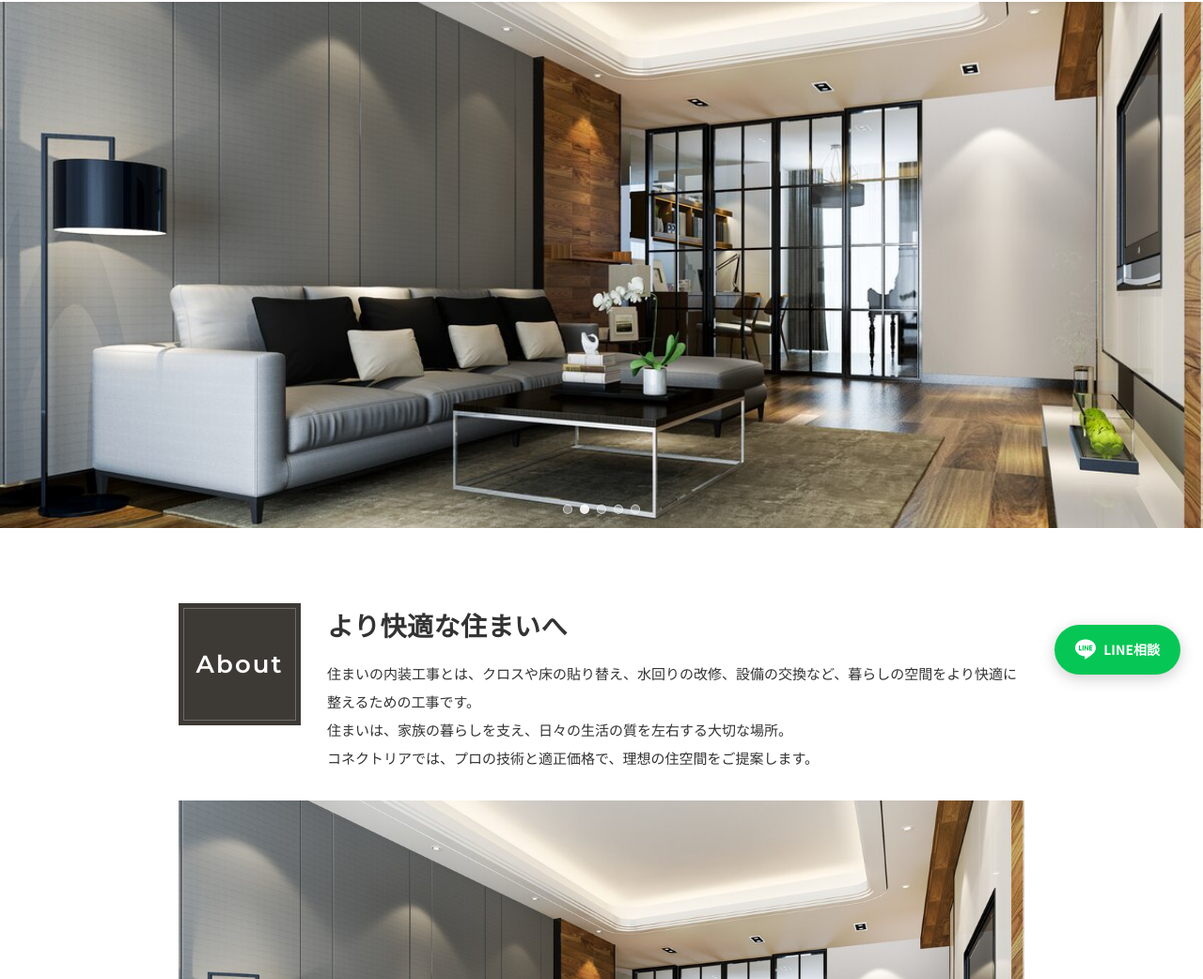
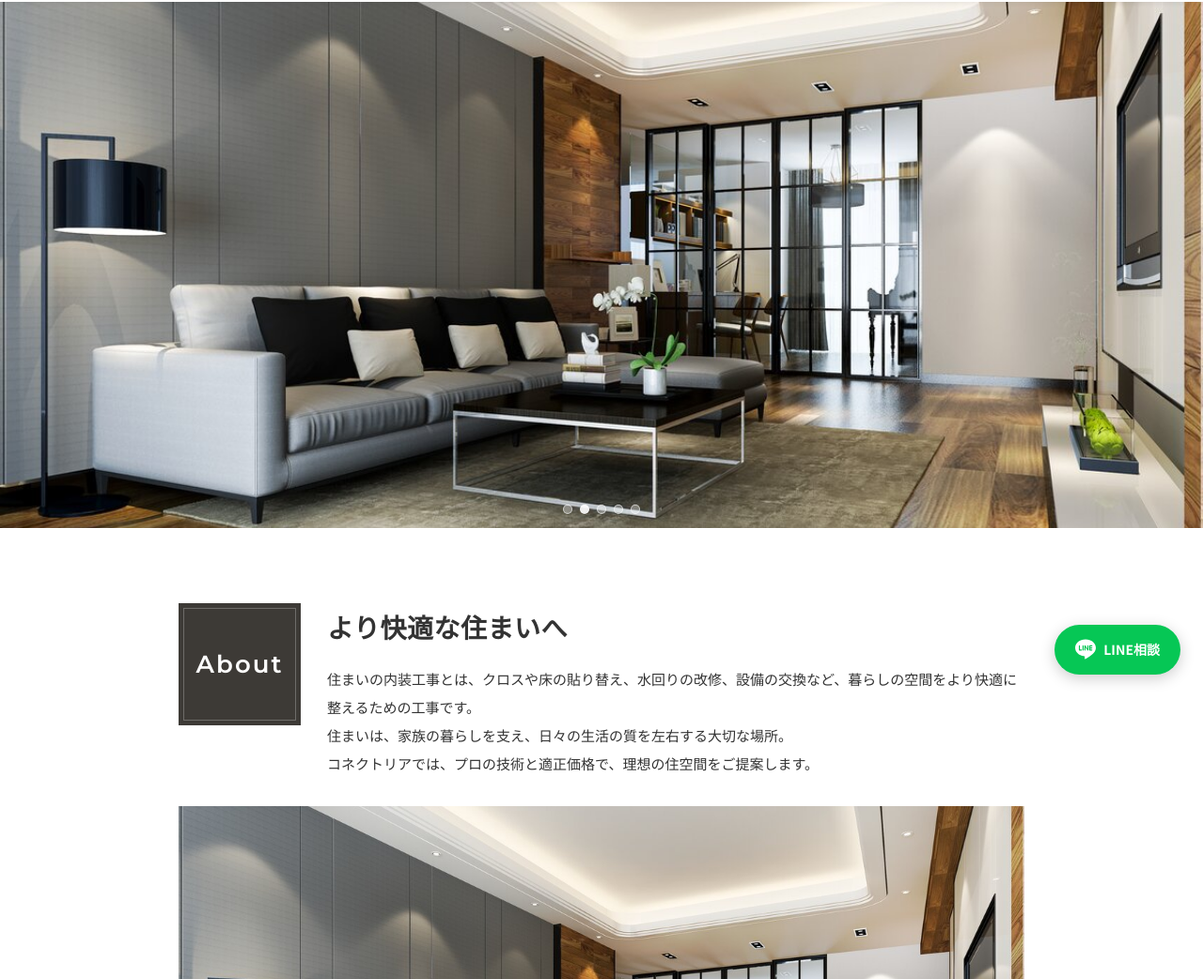
Before and after one commit to hoshizaemonn/connectrea-lp, a plain HTML site: page index.html in a window 1280 px wide. Shown: the part 58-1100 px from the top of the page at 94% size. Drawn offline with Linux system fonts and the light colour scheme.

Commit message:
SP About前のレイアウトに復元 & PC版はrv21.jp参考レイアウトに
- SP: Aboutラベル+見出し横並び → 説明文フル幅で下に（display:contentsで実現）
- PC: Aboutラベル左 + 見出し+説明文を右に縦配置（flex-direction:column）
- HTML構造は1つのまま、CSSのみで切り替え

Co-Authored-By: Claude Opus 4.6 <noreply@anthropic.com>

```diff
--- a/index.html
+++ b/index.html
@@ -96,7 +96,7 @@
     /* ===== ABOUT（PDFデザイン） ===== */
     .about { padding: 50px 28px; }
     .about-inner { max-width: 900px; margin: 0 auto; }
-    .about-top { display: flex; align-items: flex-start; gap: 20px; margin-bottom: 0; }
+    .about-top { display: flex; align-items: center; gap: 20px; flex-wrap: wrap; margin-bottom: 20px; }
     .about-label {
       flex-shrink: 0; background: #3d3a36; color: #fff;
       width: 95px; height: 95px;
@@ -105,9 +105,10 @@
       font-size: 20px; font-weight: 600; letter-spacing: 2px; line-height: 1;
       box-shadow: inset 0 0 0 5px #3d3a36, inset 0 0 0 6px rgba(255,255,255,0.25);
     }
-    .about-text { flex: 1; }
-    .about-heading { font-size: 22px; font-weight: 700; line-height: 1.7; color: #333; letter-spacing: 0.5px; }
-    .about-desc { font-size: 14px; line-height: 2.0; color: #333; font-weight: 500; margin-top: 12px; }
+    /* SP: about-textを透過して子要素をflex itemにする */
+    .about-text { display: contents; }
+    .about-heading { font-size: 20px; font-weight: 700; line-height: 1.85; color: #333; letter-spacing: 0.5px; flex: 1; }
+    .about-desc { font-size: 15px; line-height: 2.0; color: #333; font-weight: 500; flex-basis: 100%; margin-top: 0; }
     .about-images { display: grid; grid-template-columns: 1fr 1fr; gap: 5px; margin-top: 30px; }
     .about-images .img-large { grid-column: 1 / 3; overflow: hidden; }
     .about-images .img-large img { width: 100%; aspect-ratio: 16/10; object-fit: cover; }
@@ -278,10 +279,11 @@
       .hero { height: 70vh; max-height: 650px; }
 
       .about { padding: 80px 40px; }
-      .about-top { gap: 28px; }
+      .about-top { align-items: flex-start; gap: 28px; flex-wrap: nowrap; margin-bottom: 0; }
       .about-label { width: 130px; height: 130px; font-size: 26px; }
-      .about-heading { font-size: 28px; }
-      .about-desc { font-size: 15px; }
+      .about-text { display: flex; flex-direction: column; flex: 1; }
+      .about-heading { font-size: 28px; flex: none; }
+      .about-desc { font-size: 15px; flex-basis: auto; margin-top: 14px; }
 
       .reasons { padding: 80px 40px; }
       .reasons-title span { font-size: 24px; padding: 22px 30px; }
```
